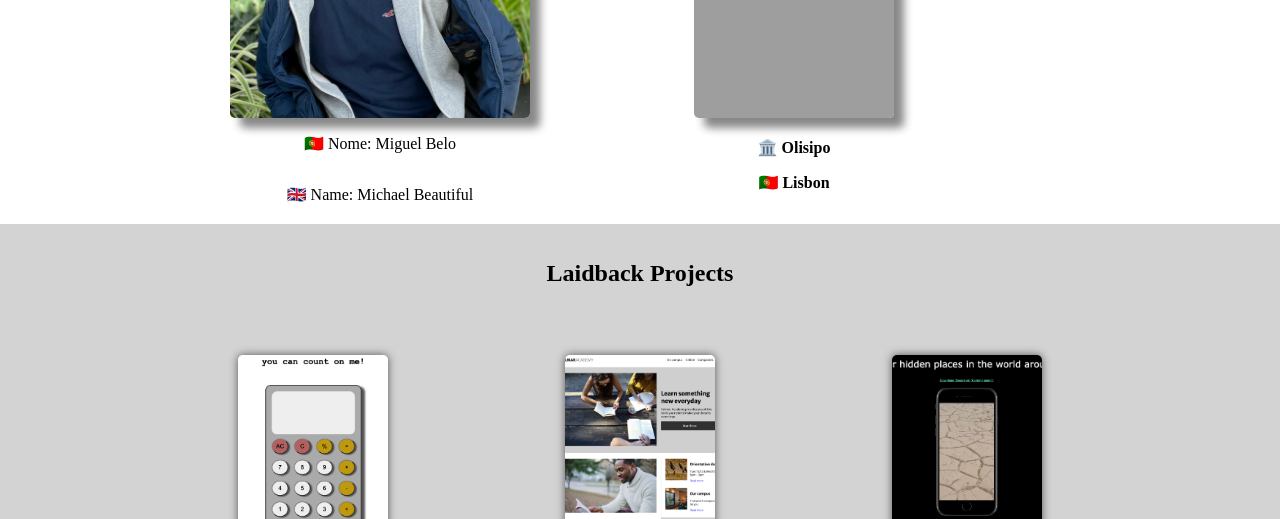
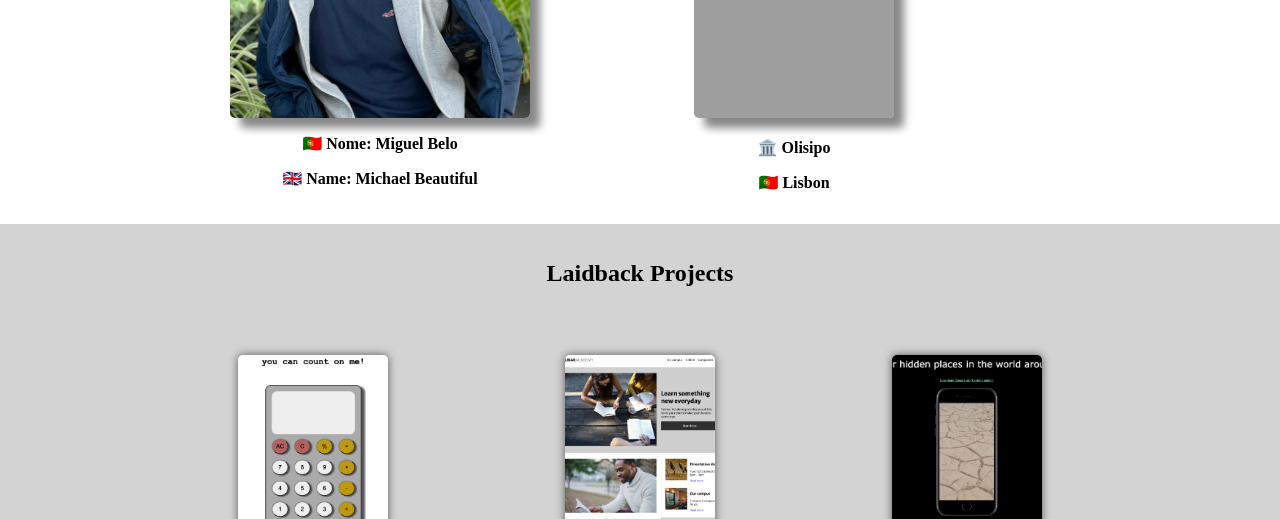
Before and after one commit to MiguelBelo95/Profile-creative-contest-LW, a plain HTML site: page index.html in a window 1280 px wide. Shown: the part 1240-1759 px from the top of the page. Drawn offline with Linux system fonts and the light colour scheme; grey boxes are pictures that could not be loaded.

Commit message:
Finishing font weight on p tags

```diff
--- a/index.html
+++ b/index.html
@@ -28,7 +28,7 @@
         <h3>This dude is a Homo Sapien with Iberic origins. </h3>
         <img src="./resources/MB_pic.png" alt="My profile picture" id="myPhoto" class="img">
         <p> 🇵🇹 Nome: Miguel Belo </p>
-        <p> 🇬🇧 Name: Michael Beautiful </p>
+        <p style="padding-bottom: 1rem; margin-top: 0px;"> 🇬🇧 Name: Michael Beautiful </p>
       </div>
 
       <div class="right-container">
--- a/style/cards.css
+++ b/style/cards.css
@@ -4,6 +4,10 @@
   display: flex;
   justify-content: space-between;
   flex-wrap: wrap;
+}
+
+.card-container p {
+  font-weight: 600;
 }
 
 .card {
--- a/style/containers.css
+++ b/style/containers.css
@@ -28,6 +28,10 @@
   align-items: center;
 }
 
+.left-container p {
+  font-weight: 600;
+}
+
 /* RIGHT Container */
 
 .right-container {
```
